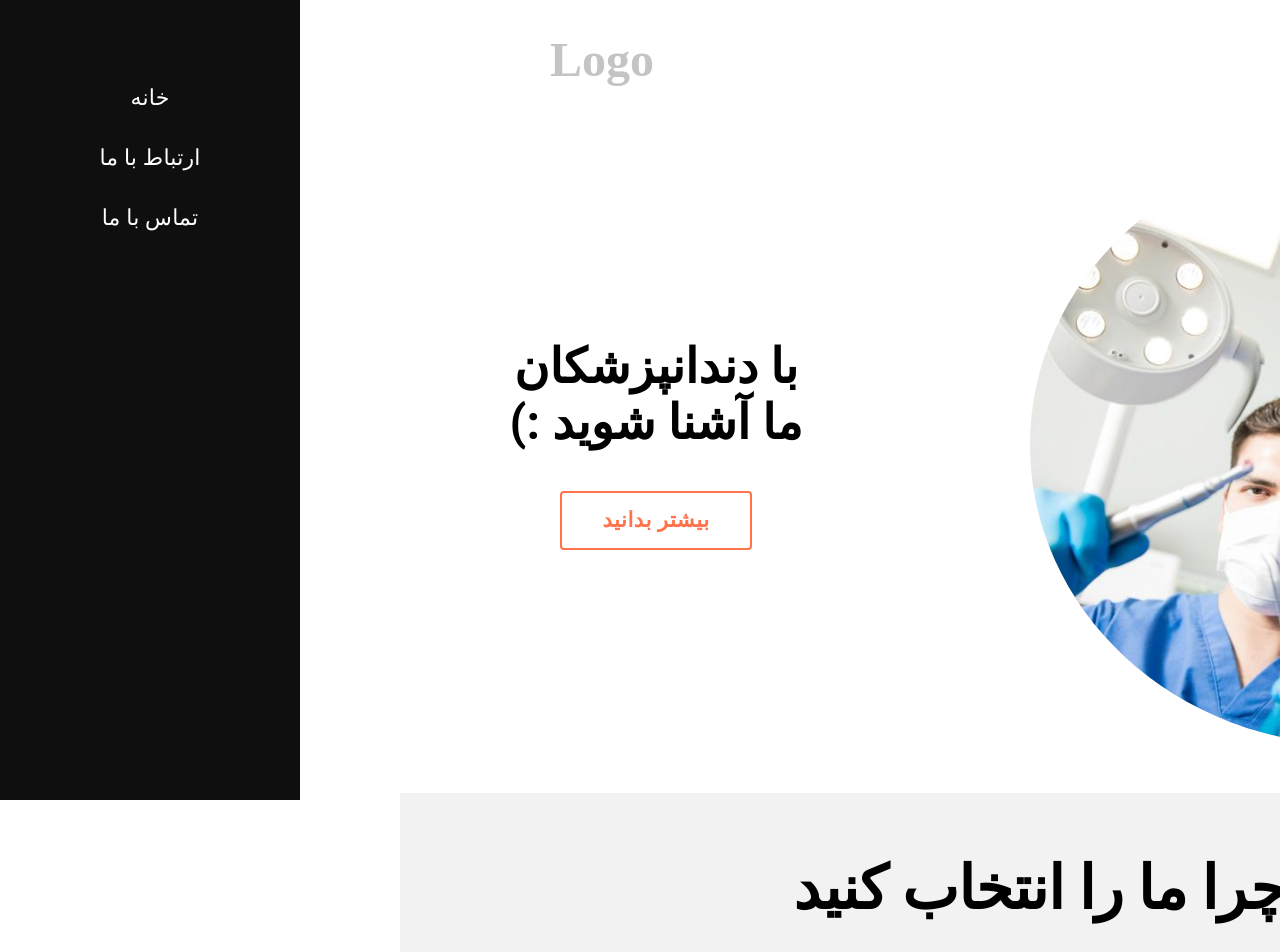
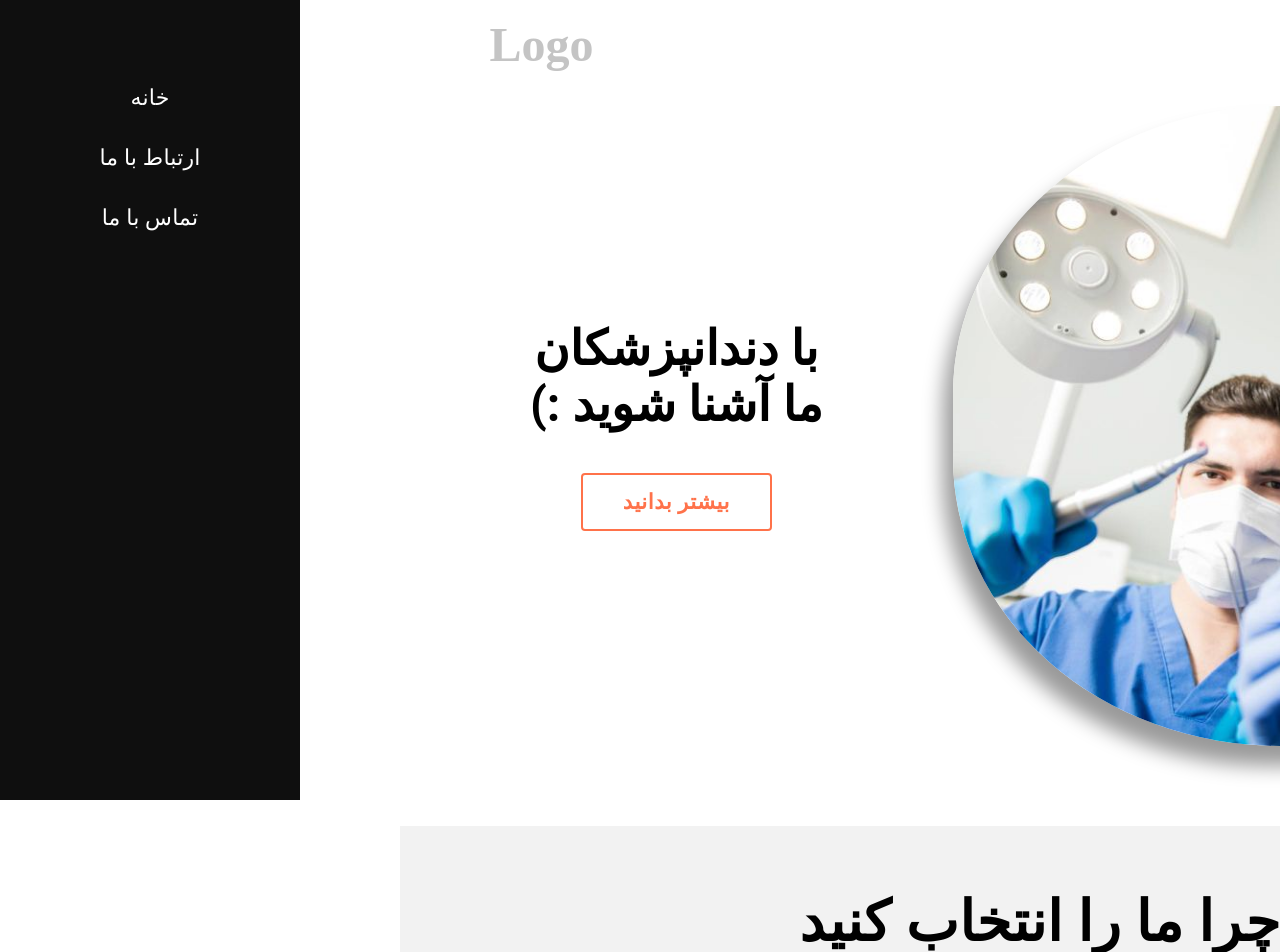
Before and after one commit to Ehsan-Rabobi/Dental-site, a React (Vite) app: page / in a window 1280 px wide. Shown: the top 952 px of the page. Built offline with nearby package versions, Linux system fonts and the light colour scheme; some icons are missing.

Commit message:
Responsiveness of the entire site and change of some parts

```diff
--- a/package.json
+++ b/package.json
@@ -14,6 +14,7 @@
     "@emotion/styled": "^11.14.0",
     "@mui/material": "^6.3.0",
     "boxicons": "^2.1.4",
+    "framer-motion": "^12.0.5",
     "react": "^18.3.1",
     "react-dom": "^18.3.1"
   },
--- a/src/Components/Body/Contact/index.jsx
+++ b/src/Components/Body/Contact/index.jsx
@@ -1,16 +1,18 @@
 import { Box, Button, Checkbox, FormGroup, Stack, TextField, Typography } from '@mui/material'
 import React from 'react'
 import 'boxicons'
+import style from "./style.module.css";
+
 
 export default function Contact() {
   return (
     <>
-        <Stack width={'100%'} height={'550px'} marginTop={6} justifyContent={'space-between'} display={'flex'} flexDirection={'row'} alignItems={'center'}>
-            <Box textAlign={'start'}  width={'50%'} height={'95%'} display={'flex'} flexDirection={'column'} alignItems={'center'} justifyContent={'center'} gap={3}>
-                <Box width={'80%'}>
+        <Stack sx={{flexWrap:{xs:"wrap" , md:"nowrap"} , justifyContent:{xs:'center' , md:'space-between'} ,}} width={'100%'}  minHeight={'550px'} gap={5} marginTop={6} display={'flex'} flexDirection={'row'} alignItems={'center'}>
+            <Box textAlign={'start'} sx={{width:{xs:"100%" , md:'55%'}}} height={'95%'} display={'flex'} flexDirection={'column'} alignItems={'center'} justifyContent={'center'} gap={3}>
+                <Box width={'90%'}>
                     <Typography variant='h3' fontWeight={'bold'}>ارتباط با ما</Typography>
                 </Box>
-                <FormGroup sx={{ width:"80%" , display:'flex' , gap:"8px"}}>
+                <FormGroup sx={{ width:{xs:'100%' , sm:"70%"} , display:'flex' , gap:"8px" , padding:'0 20px'}}>
                     <label>
                         <Typography fontSize={'22px'} color='#1f1f1f'>نام و نام خانوادگی</Typography>
                         <TextField required color='none' fullWidth placeholder='نام و نام خانوادگی خود را وارد کنید' sx={{border:'none' , backgroundColor:"transparent" }}/>
@@ -31,11 +33,21 @@ export default function Contact() {
                     <Button type='submit' fullWidth sx={{backgroundColor:'#ff724a' , color:"white" , fontSize:"22px" , marginTop:"8px"}}>ثبت</Button>
                 </FormGroup>
             </Box>
-            <Box width={'50%'} height={'98%'}>
-                <img src={"assets/image/contactPic.png"} alt="" style={{width:'87%', float:'left' , height:"100%" , objectFit:"cover" , borderRadius:"0 43% 43% 0"}}/>
+            <Box display={'flex'} justifyContent={'end'} alignItems={'center'}
+            sx={{
+                height: {
+                    xs: "380px",
+                    sm: "550px",
+                },
+                width:{
+                    xs:"100%",
+                    md:"550px",
+                }
+            }}>
+                <img className={style.img} src={"assets/image/contactPic.png"} alt=""/>
             </Box>
         </Stack>
-        <Box sx={{display:'flex'}} marginTop={7} alignItems={'center'} justifyContent={'space-evenly'}>
+        <Box sx={{display:'flex'}} marginTop={7} alignItems={'center'} justifyContent={'space-evenly'} gap={2} flexWrap={'wrap'}>
             <Box borderRadius={'10px'} display={'flex'} color={'white'} flexDirection={'column'} justifyContent={'center'} paddingRight={4} gap={1} bgcolor={'#ff724a'} width={'360px'} height={'150px'}>
                 <Box display={'flex'} alignItems={'center'} gap={1}>
                     <box-icon type='solid' name='phone' color='white'></box-icon>
--- /dev/null
+++ b/src/Components/Body/Contact/style.module.css
@@ -0,0 +1,14 @@
+.img {
+  width: 100%;
+  height: 100%;
+  object-fit: cover;
+  border-radius:0px 45% 45% 0px ;
+  box-shadow: 2px 20px 45px 0px rgba(0, 0, 0, 0.4);
+}
+@media only screen and (max-width: 900px) {
+  .img {
+    width: 80%;
+    height: 85%;
+    border-radius:0px 32% 32% 0px ;
+  }
+}
--- a/src/Components/Body/Info/index.jsx
+++ b/src/Components/Body/Info/index.jsx
@@ -7,15 +7,27 @@ export default function Info() {
       <Stack
         marginTop={10}
         width={"100%"}
-        height={"420px"}
+        minHeight={"420px"}
         bgcolor={"#f2f2f2"}
         display={"flex"}
         flexDirection={"column"}
         alignItems={"center"}
         justifyContent={"center"}
         gap={4}
+        padding={'0 20px'}
+        sx={{
+          padding:{
+            sm:"20px 10px"
+          }
+        }}
       >
-        <Typography variant="h2" fontWeight={"bold"}>
+        <Typography fontWeight={"bold"} sx={{
+          fontSize: {
+            xs:"2rem",
+            sm: "2.5rem",
+            md: "3.5rem",
+          }
+        }}>
           چرا ما را انتخاب کنید
         </Typography>
         <Typography
@@ -24,6 +36,12 @@ export default function Info() {
           fontFamily={"fantasy"}
           color="#333333"
           lineHeight={2}
+          sx={{
+            padding:{
+              xs:'0 20px',
+              sm:'0'
+            }
+          }}
         >
           این یک نوشته است که به طراحان و برنامه نویسان کمک میکند تا این عزیزان
           با بهره گیری از این نوشته تستی <br />
--- a/src/Components/Body/OurTeam/index.jsx
+++ b/src/Components/Body/OurTeam/index.jsx
@@ -98,7 +98,7 @@ export default function OurTeam() {
         >
           تیم ما
         </Typography>
-        <Typography textAlign={"center"} fontSize={"18px"} color="white">
+        <Typography textAlign={"center"} fontSize={"18px"} color="white" padding={' 0 2%'}>
           این یک نوشته است که به طراحان و برنامه نویسان کمک میکند تا این عزیزان
           با بهره گیری از این نوشته تستی و نگارش متن می توانند تنها
           <br /> با یک کپی و پست این متن کپی میشود
--- a/src/Components/Footer/index.jsx
+++ b/src/Components/Footer/index.jsx
@@ -13,9 +13,17 @@ export default function Footer() {
           alignItems: "center",
           justifyContent: "center",
           marginTop:"80px",
+          padding:"0 3%"
         }}
       >
-        <Typography fontSize={'20px'} fontWeight={'bold'}>
+        <Typography sx={{
+          fontSize:{
+            xs: "13px",
+            sm: "16px",
+            md: "18px",
+            lg: "20px"
+          }
+        }} fontWeight={'bold'}>
           لورم ایپسوم متن ساختگی با تولید سادگی نامفهوم از صنعت چاپ و با استفاده
           از طراحان گرافیک است.
         </Typography>
--- a/src/Components/Header/Banner/index.jsx
+++ b/src/Components/Header/Banner/index.jsx
@@ -1,46 +1,54 @@
 import { Box, Button, Stack, Typography } from "@mui/material";
 import React from "react";
+import style from "./style.module.css";
 
 export default function Banner() {
   return (
     <>
       <Stack
         width={"100%"}
-        height={"537px"}
+        minHeight={"177px"}
         display={"flex"}
         flexDirection={"row"}
-        marginTop={7}
+        marginTop={2}
+        sx={{
+          flexWrap: {
+            xs: "wrap",
+            sm: "nowrap",
+          },
+        }}
+        justifyContent={"space-between"}
       >
         <Box
-          width={"60%"}
-          height={"100%"}
+          width={"750px"}
           display={"flex"}
           alignItems={"center"}
-          // justifyContent={"end"}
+          sx={{
+            height: {
+              xs: "380px",
+              sm: "640px",
+            },
+          }}
         >
-          <img
-            src={'assets/image/picHead.jpg'}
-            alt=""
-            style={{
-              width: "650px",
-              height: "600px",
-              objectFit: "cover",
-              borderRadius: "50% 0px 0px 50%",
-            }}
-          />
+          <img className={style.img} src={"assets/image/picHead.jpg"} alt="" />
         </Box>
         <Box
-          width={"40%"}
-          height={"100%"}
+          width={"570px"}
           display={"flex"}
           alignItems={"center"}
           justifyContent={"center"}
           flexDirection={"column"}
           gap={5}
+          sx={{
+            height: {
+              xs: "380px",
+              sm: "640px",
+            },
+          }}
         >
           <Typography variant="h3" fontWeight={"bold"} textAlign={"center"}>
             با دندانپزشکان <br />
-          ما آشنا شوید :)
+            ما آشنا شوید :)
           </Typography>
           <Button
             sx={{
--- /dev/null
+++ b/src/Components/Header/Banner/style.module.css
@@ -0,0 +1,15 @@
+.img {
+  width: 100%;
+  height: 100%;
+  object-fit: cover;
+  border-radius: 45% 0px 0px 45%;
+  box-shadow: -10px 20px 20px 0px rgba(0, 0, 0, 0.4)
+
+}
+@media only screen and (max-width: 600px) {
+  .img {
+    width: 90%;
+    height: 90%;
+    border-radius: 32% 0px 0px 32%;
+  }
+}
--- a/src/Components/Header/Navbar/index.jsx
+++ b/src/Components/Header/Navbar/index.jsx
@@ -17,11 +17,11 @@ export default function Navbar() {
       <nav
         style={{
           width: "100%",
-          height: "120px",
+          height: "90px",
           display: "flex",
           alignItems: "center",
           justifyContent: "space-between",
-          padding: "0px 150px",
+          padding: "0px 7%",
           position: "relative",
         }}
       >
```
Also changed, not shown: src/Components/Body/index.jsx (+8 -8 lines), src/utils/Team.js (+6 -13 lines), 1 other file (tests, documents, lock files or other folders).
